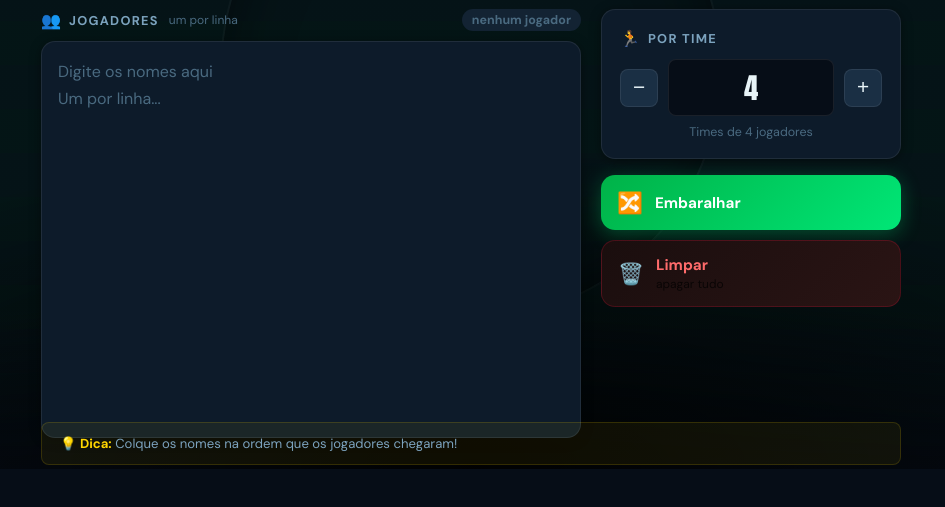
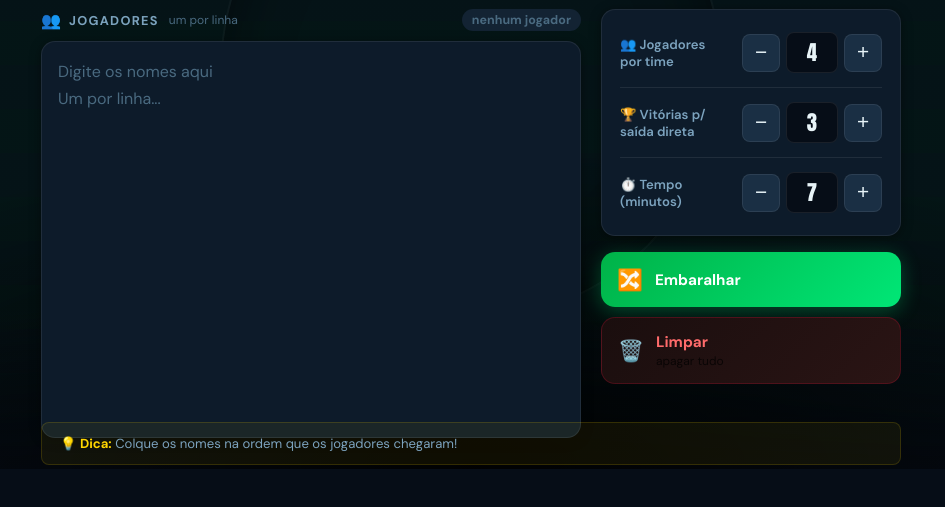
Before and after one commit to davi167712/Resenha-FC, a plain HTML site: page index.html in a window 1280 px wide. Shown: the part 331-838 px from the top of the page, without its empty margins (169-1114 px from the left). Drawn offline with Linux system fonts and the light colour scheme.

Commit message:
tempo tela inicial
mudaça pro tempo

```diff
--- a/index.html
+++ b/index.html
@@ -48,16 +48,41 @@
       <div class="form-col form-col-side">
 
         <div class="side-block">
-          <div class="field-header">
-            <span class="field-icon">🏃</span>
-            <label class="field-label" for="porTime">Por time</label>
+
+          <!-- Jogadores por time -->
+          <div class="config-row">
+            <label class="config-label" for="porTime">👥 Jogadores por time</label>
+            <div class="num-control-sm">
+              <button class="num-btn" id="numMenos">−</button>
+              <input type="number" id="porTime" class="input-num-sm" value="4" min="1" max="20"/>
+              <button class="num-btn" id="numMais">+</button>
+            </div>
           </div>
-          <div class="num-control">
-            <button class="num-btn" id="numMenos">−</button>
-            <input type="number" id="porTime" class="input-num" value="4" min="1" max="20"/>
-            <button class="num-btn" id="numMais">+</button>
+
+          <div class="config-divider"></div>
+
+          <!-- Vitórias para saída direta -->
+          <div class="config-row">
+            <label class="config-label" for="vitoriasSaida">🏆 Vitórias p/ saída direta</label>
+            <div class="num-control-sm">
+              <button class="num-btn" id="vitMenos">−</button>
+              <input type="number" id="vitoriasSaida" class="input-num-sm" value="3" min="1" max="20"/>
+              <button class="num-btn" id="vitMais">+</button>
+            </div>
           </div>
-          <p class="num-hint" id="numHint">Times de 4 jogadores</p>
+
+          <div class="config-divider"></div>
+
+          <!-- Tempo em minutos -->
+          <div class="config-row">
+            <label class="config-label" for="tempoJogo">⏱️ Tempo (minutos)</label>
+            <div class="num-control-sm">
+              <button class="num-btn" id="tempoMenos">−</button>
+              <input type="number" id="tempoJogo" class="input-num-sm" value="7" min="1" max="60"/>
+              <button class="num-btn" id="tempoMais">+</button>
+            </div>
+          </div>
+
         </div>
 
         <div class="side-actions">
--- a/script.js
+++ b/script.js
@@ -4,45 +4,48 @@
 
 window.addEventListener('DOMContentLoaded', () => {
 
-  // Elementos
-  const txtNomes  = document.getElementById('nomes');
-  const inputPor  = document.getElementById('porTime');
-  const btnEmb    = document.getElementById('btnEmbaralhar');
-  const btnLimpar = document.getElementById('btnLimpar');
-  const msgErro   = document.getElementById('msgErro');
-  const contador  = document.getElementById('contador');
-  const numHint   = document.getElementById('numHint');
-  const numMenos  = document.getElementById('numMenos');
-  const numMais   = document.getElementById('numMais');
+  // ---- Elementos ----
+  const txtNomes       = document.getElementById('nomes');
+  const inputPor       = document.getElementById('porTime');
+  const inputVitorias  = document.getElementById('vitoriasSaida');
+  const inputTempo     = document.getElementById('tempoJogo');
+  const btnEmb         = document.getElementById('btnEmbaralhar');
+  const btnLimpar      = document.getElementById('btnLimpar');
+  const msgErro        = document.getElementById('msgErro');
+  const contador       = document.getElementById('contador');
+
+  // ---- Helpers de num-control ----
+  function criarControle(inputEl, btnMenos, btnMais) {
+    document.getElementById(btnMenos).addEventListener('click', () => {
+      const v = parseInt(inputEl.value) || 1;
+      const min = parseInt(inputEl.min) || 1;
+      if (v > min) inputEl.value = v - 1;
+    });
+    document.getElementById(btnMais).addEventListener('click', () => {
+      const v = parseInt(inputEl.value) || 1;
+      const max = parseInt(inputEl.max) || 99;
+      if (v < max) inputEl.value = v + 1;
+    });
+  }
+
+  criarControle(inputPor,      'numMenos',   'numMais');
+  criarControle(inputVitorias, 'vitMenos',   'vitMais');
+  criarControle(inputTempo,    'tempoMenos', 'tempoMais');
 
   // ---- Contador de jogadores em tempo real ----
+  function lerNomes() {
+    return txtNomes.value.split('\n').map(n => n.trim()).filter(n => n.length > 0);
+  }
+
   function atualizarContador() {
-    const nomes = lerNomes();
-    const n = nomes.length;
+    const n = lerNomes().length;
     contador.textContent = n === 0 ? 'nenhum jogador' : n === 1 ? '1 jogador' : `${n} jogadores`;
     contador.classList.toggle('contador-ok', n >= 2);
   }
 
-  function atualizarHint() {
-    const v = parseInt(inputPor.value) || 4;
-    numHint.textContent = `Times de ${v} jogador${v !== 1 ? 'es' : ''}`;
-  }
+  txtNomes.addEventListener('input', atualizarContador);
 
-  // ---- Botões + e - ----
-  numMenos.addEventListener('click', () => {
-    const v = parseInt(inputPor.value) || 4;
-    if (v > 1) { inputPor.value = v - 1; atualizarHint(); }
-  });
-
-  numMais.addEventListener('click', () => {
-    const v = parseInt(inputPor.value) || 4;
-    if (v < 20) { inputPor.value = v + 1; atualizarHint(); }
-  });
-
-  txtNomes.addEventListener('input', atualizarContador);
-  inputPor.addEventListener('input', atualizarHint);
-
-  // ---- Embaralhar (Fisher-Yates) ----
+  // ---- Embaralha (Fisher-Yates) ----
   function embaralhar(arr) {
     const a = [...arr];
     for (let i = a.length - 1; i > 0; i--) {
@@ -50,14 +53,6 @@ window.addEventListener('DOMContentLoaded', () => {
       [a[i], a[j]] = [a[j], a[i]];
     }
     return a;
-  }
-
-  // ---- Lê nomes da textarea ----
-  function lerNomes() {
-    return txtNomes.value
-      .split('\n')
-      .map(n => n.trim())
-      .filter(n => n.length > 0);
   }
 
   // ---- Erro ----
@@ -69,31 +64,34 @@ window.addEventListener('DOMContentLoaded', () => {
 
   // ---- Inicia o jogo ----
   function iniciarJogo(nomes) {
-    const porTime = parseInt(inputPor.value) || 4;
     if (nomes.length < 2) {
       mostrarErro('⚠️ Adicione pelo menos 2 jogadores!');
       return;
     }
     localStorage.removeItem('pelada_estado');
-    localStorage.setItem('pelada_jogadores', JSON.stringify(nomes));
-    localStorage.setItem('pelada_porTime', porTime);
+    localStorage.setItem('pelada_jogadores',    JSON.stringify(nomes));
+    localStorage.setItem('pelada_porTime',       parseInt(inputPor.value)      || 4);
+    localStorage.setItem('pelada_vitoriasSaida', parseInt(inputVitorias.value) || 3);
+    localStorage.setItem('pelada_tempoJogo',     parseInt(inputTempo.value)    || 7);
     window.location.href = 'jogo.html';
   }
 
-  // ---- Eventos dos botões ----
+  // ---- Botões ----
   btnEmb.addEventListener('click', () => iniciarJogo(embaralhar(lerNomes())));
 
   btnLimpar.addEventListener('click', () => {
     txtNomes.value = '';
-    msgErro.classList.add('hidden');
     atualizarContador();
     txtNomes.focus();
   });
 
-  // ---- Restaura porTime salvo ----
-  const por = localStorage.getItem('pelada_porTime');
-  if (por) { inputPor.value = por; }
-  atualizarHint();
+  // ---- Restaura configurações salvas ----
+  const porSalvo  = localStorage.getItem('pelada_porTime');
+  const vitSalvo  = localStorage.getItem('pelada_vitoriasSaida');
+  const tmpSalvo  = localStorage.getItem('pelada_tempoJogo');
+  if (porSalvo) inputPor.value      = porSalvo;
+  if (vitSalvo) inputVitorias.value = vitSalvo;
+  if (tmpSalvo) inputTempo.value    = tmpSalvo;
+
   atualizarContador();
-
 });
--- a/style.css
+++ b/style.css
@@ -980,3 +980,49 @@ body {
 
 /* alias para compatibilidade */
 .bg-field { display: none; }
+/* ==========================================
+   CONFIG ROWS (tela 1)
+   ========================================== */
+.config-row {
+  display: flex;
+  align-items: center;
+  justify-content: space-between;
+  gap: 12px;
+  padding: 4px 0;
+}
+
+.config-label {
+  font-size: .82rem;
+  font-weight: 600;
+  color: var(--txt-2);
+  flex: 1;
+}
+
+.num-control-sm {
+  display: flex;
+  align-items: center;
+  gap: 6px;
+  flex-shrink: 0;
+}
+
+.input-num-sm {
+  width: 52px;
+  background: var(--fundo);
+  border: 1.5px solid var(--borda);
+  border-radius: var(--radius-sm);
+  color: var(--txt-1);
+  font-family: 'Anton', sans-serif;
+  font-size: 1.3rem;
+  padding: 4px 2px;
+  text-align: center;
+
+}
+.input-num-sm::-webkit-inner-spin-button,
+.input-num-sm::-webkit-outer-spin-button { -webkit-appearance: none; }
+.input-num-sm:focus { outline: none; border-color: var(--verde); }
+
+.config-divider {
+  height: 1px;
+  background: var(--borda);
+  margin: 10px 0;
+}
```
Also changed, not shown: jogo.js (+6 -2 lines).
